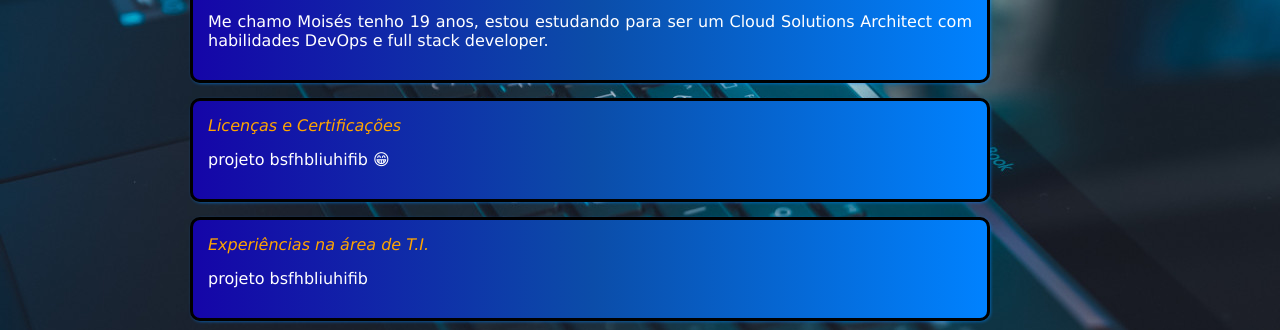
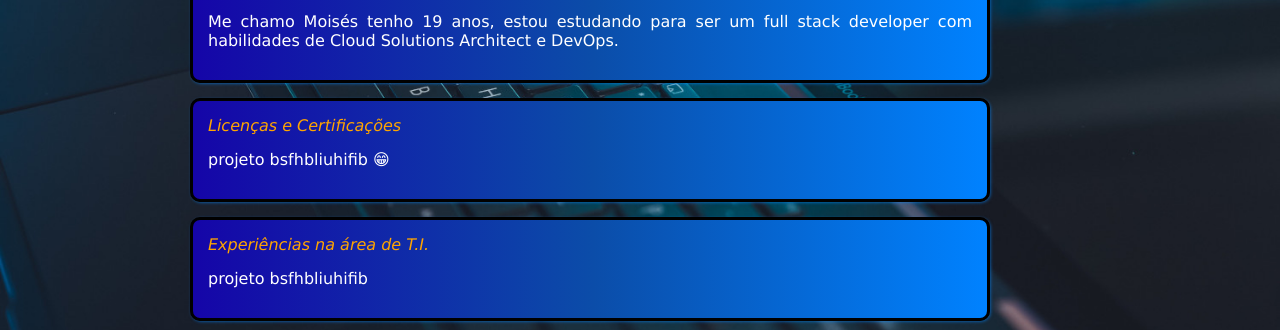
Before and after one commit to M01545/M01545, a plain HTML site: page index.html in a window 1280 px wide. Shown: the part 288-618 px from the top of the page. Drawn offline with Linux system fonts and the light colour scheme.

Commit message:
alter background config

```diff
--- a/index.html
+++ b/index.html
@@ -22,8 +22,8 @@
                     <h3 class="post_title">Introdução e Habilidades</h3><!--nome do nosso post-->
                 </header>
                 <p class="post_content">
-                    Me chamo Moisés tenho 19 anos, estou estudando para ser um Cloud Solutions Architect
-                    com habilidades DevOps e full stack developer.
+                    Me chamo Moisés tenho 19 anos, estou estudando para ser um full stack developer
+                    com habilidades de Cloud Solutions Architect e DevOps.
                 </p>
             </article>
             <article class="post">
@@ -100,7 +100,7 @@ clipboard-write; encrypted-media; gyroscope; picture-in-picture"
 allowfullscreen></iframe>
 vímeo para hospedagem PRO
 -->
-<!--shortand font font style, font weight, font size, font family
+<!--shorthand font font style, font weight, font size, font family
 font:
 -->
 <!--tag spam é uma tag vazia para colocar classes-->
--- a/styles.css
+++ b/styles.css
@@ -23,6 +23,9 @@
 }
 .body{
     background-image: url("./assets/fundoNote1500.jpg");
+    background-repeat: no-repeat;
+    background-size: cover;
+    background-attachment: fixed;
     font-family: Verdana, Tahoma, sans-serif;
     max-width: 900px;
     margin: auto;
```
